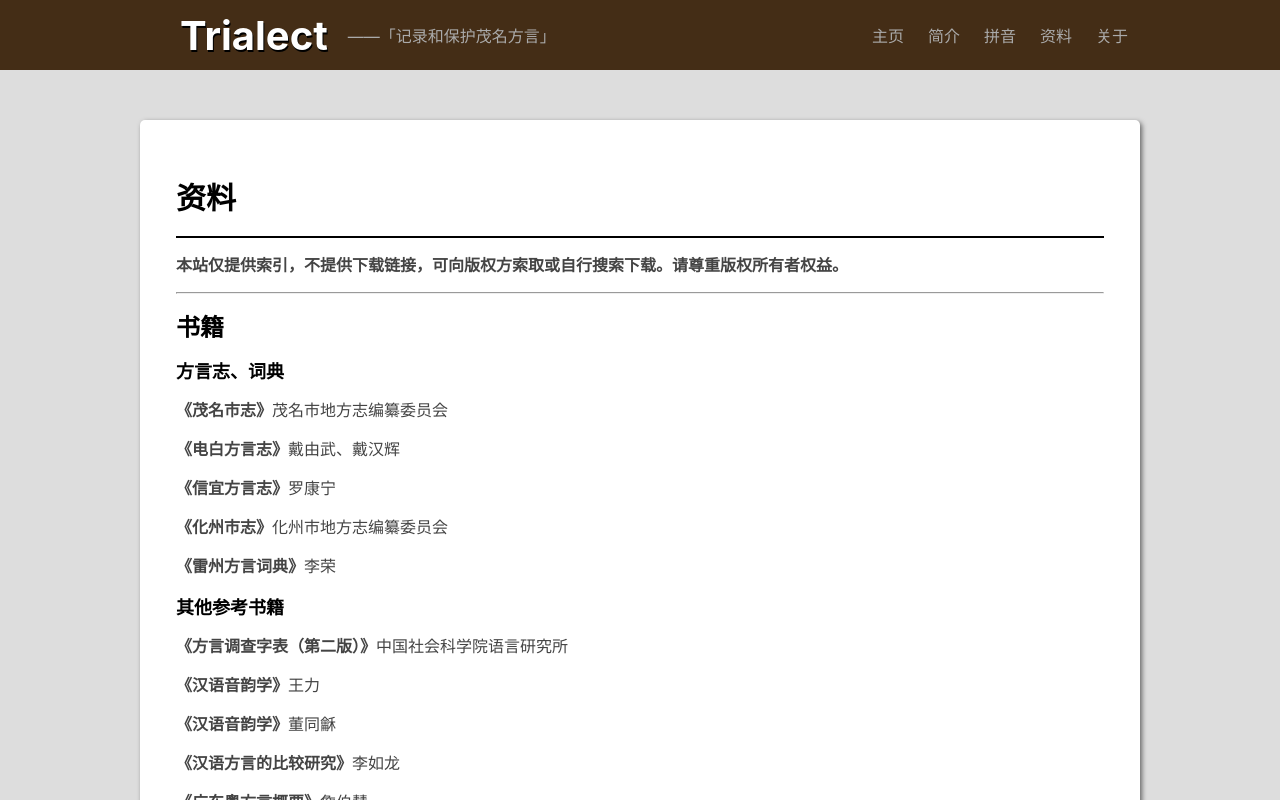
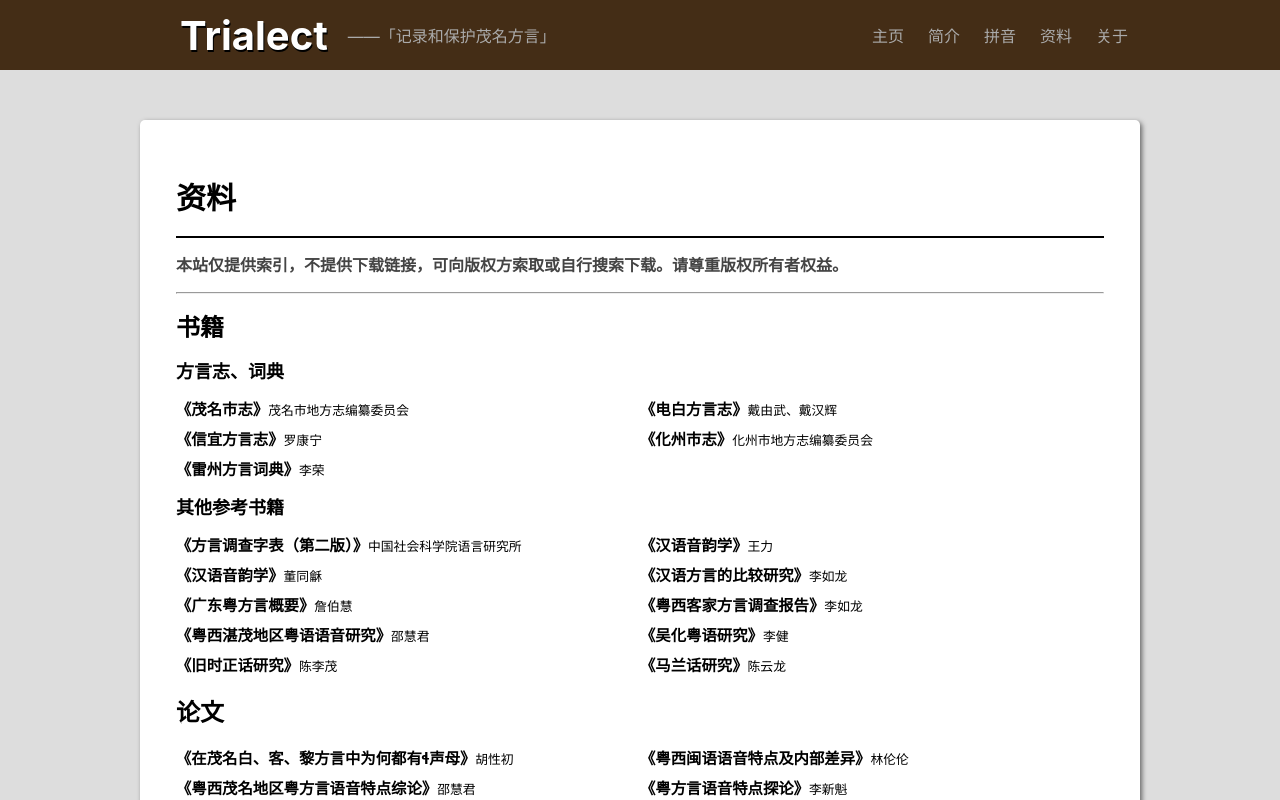
Before and after one commit to estemomento/trialect, a Vue app in the folder frontend/: page /resource in a window 1280 px wide. Shown: the top 800 px of the page. Built offline with nearby package versions, Linux system fonts and the light colour scheme.

Commit message:
[*] Resource: optimize

```diff
--- a/frontend/src/pages/resource.vue
+++ b/frontend/src/pages/resource.vue
@@ -6,20 +6,17 @@
       <div class="list">
         <h2>书籍</h2>
         <h3>方言志、词典</h3>
-        <p v-for="(item, index) in fyz" :key="index">
-          <strong>《{{ item.title }}》</strong>
-          <span>{{ item.author }}</span>
-        </p>
+        <span v-for="(v, i) in fyz" :key="i">
+          <strong>《{{ v.title }}》</strong>{{ v.author }}
+        </span>
         <h3>其他参考书籍</h3>
-        <p v-for="(item, index) in book" :key="index">
-          <strong>《{{ item.title }}》</strong>
-          <span>{{ item.author }}</span>
-        </p>
+        <span v-for="(v, i) in book" :key="i">
+          <strong>《{{ v.title }}》</strong>{{ v.author }}
+        </span>
         <h2>论文</h2>
-        <p v-for="(item, index) in essay" :key="index">
-          <strong>《{{ item.title }}》</strong>
-          <span>{{ item.author }}</span>
-        </p>
+        <span v-for="(v, i) in essay" :key="i">
+          <strong>《{{ v.title }}》</strong>{{ v.author }}
+        </span>
       </div>
     </paper>
   </div>
@@ -30,9 +27,7 @@ import Paper from '@/elements/paper'
 
 export default {
   name: 'resource',
-  components: {
-    Paper
-  },
+  components: { Paper },
   data: () => ({
     fyz: [
       {title: '茂名市志', author: '茂名市地方志编纂委员会'},
@@ -73,7 +68,6 @@ export default {
       {title: '广东方言特征及其成因', author: '胡兆量'},
       {title: '广东电白沙院黎话记略', author: '陈云龙'},
       {title: '广东电白旧时正话', author: '陈云龙'},
-      {title: '广东电白沙院黎话记略', author: '陈云龙'},
       {title: '广东电白“旧时正话”音系', author: '陈云龙'},
       {title: '高州粤语介词“戥”的功能', author: '曾春燕'},
       {title: '高州方言的变音', author: '曾春燕'},
@@ -88,3 +82,23 @@ export default {
   })
 }
 </script>
+
+<style lang="scss" scoped>
+.resource {
+  .list {
+    span {
+      display: inline-block;
+      margin: 4px 0;
+      width: 50%;
+      font-size: 80%;
+
+      @media (max-width: 767px) {
+        width: 100%;
+      }
+      strong {
+        font-size: 120%;
+      }
+    }
+  }
+}
+</style>
```
